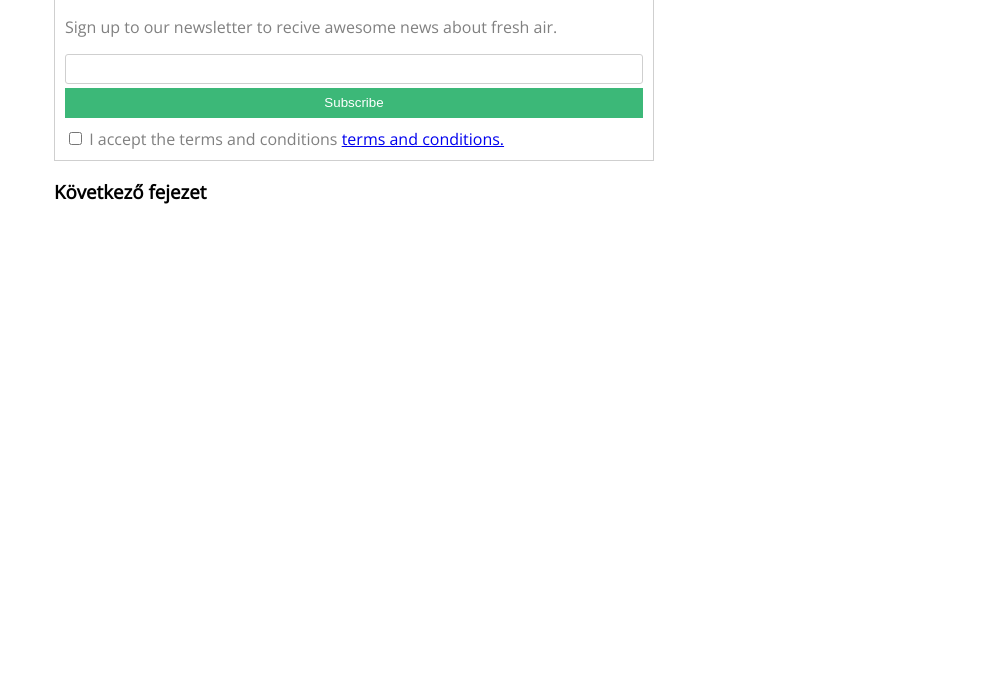
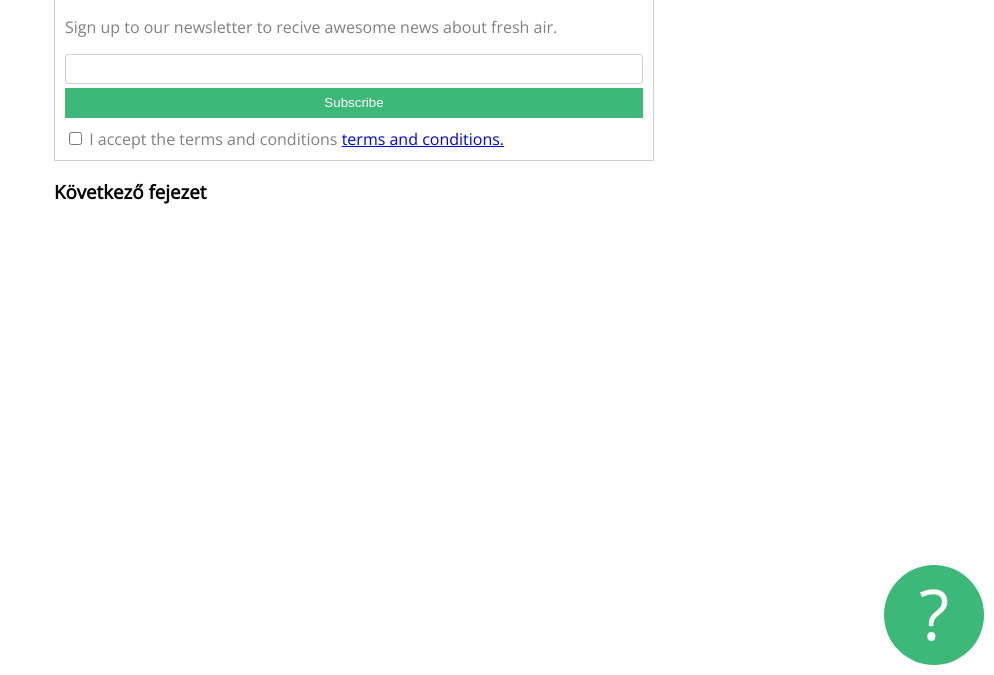
Before and after one commit to blzsBalint/IKT_projekt_10, a plain HTML site: page rekanenigyakorlas/index.html in a window 1280 px wide. Shown: the part 125-800 px from the top of the page, without its empty margins (286-1280 px from the left). Drawn offline with nearby package versions, Linux system fonts and the light colour scheme.

Commit message:
rekaneni folytatas

```diff
--- a/rekanenigyakorlas/style.css
+++ b/rekanenigyakorlas/style.css
@@ -46,3 +46,17 @@
         top: 0;
         right: 4px;
     }
+
+    #questionmark {
+        background-color: #3cb878;
+        width: 100px;
+        height: 100px;
+        border-radius: 50%;
+        font-size: 70px;
+        text-align: center;
+        color: white;
+        position: fixed;
+        bottom: 10px;
+        right: 10px;
+
+    }
```
Also changed, not shown: rekanenigyakorlas/index.html (+1 -0 lines).
